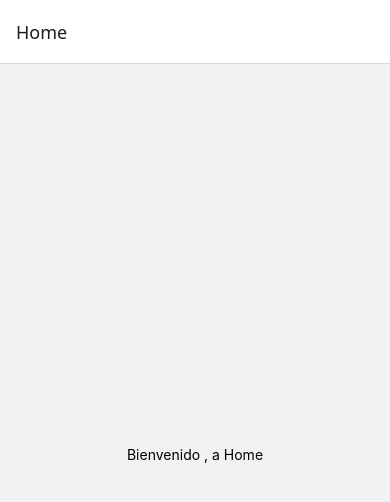
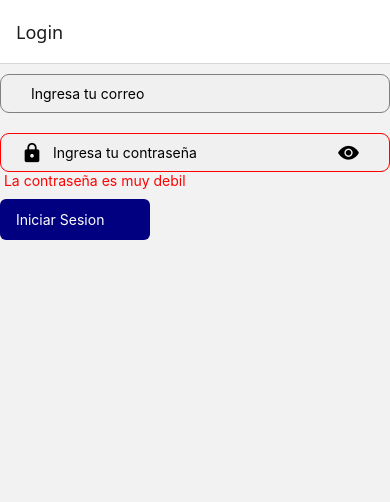
Before and after one commit to obedcasana/ProyectoClase849, a React Native app in the folder MiAppMovil/: screen /Profile in a window 390 px wide. Shown: the top 502 px of the page. Built offline with nearby package versions, Linux system fonts and the light colour scheme.

Commit message:
Semana 4.

```diff
--- a/MiAppMovil/App.tsx
+++ b/MiAppMovil/App.tsx
@@ -1,9 +1,10 @@
 import { NavigationContainer } from "@react-navigation/native";
 import StackNavigator from "./src/navigation/StackNavigator";
+import { navigationRef } from "./src/navigation/NavigationService";
 
 export default function App() {
  return (
-  <NavigationContainer>
+  <NavigationContainer ref={navigationRef}>
       <StackNavigator />
   </NavigationContainer>
  );
--- a/MiAppMovil/app.json
+++ b/MiAppMovil/app.json
@@ -25,6 +25,9 @@
     },
     "web": {
       "favicon": "./assets/favicon.png"
-    }
+    },
+    "plugins": [
+      "expo-font"
+    ]
   }
 }
--- /dev/null
+++ b/MiAppMovil/src/navigation/NavigationService.ts
@@ -0,0 +1,4 @@
+import { createNavigationContainerRef } from "@react-navigation/native";
+import { RootStackParamList } from "./StackNavigator";
+
+export const navigationRef = createNavigationContainerRef<RootStackParamList>();
--- a/MiAppMovil/src/navigation/StackNavigator.tsx
+++ b/MiAppMovil/src/navigation/StackNavigator.tsx
@@ -1,12 +1,14 @@
 import { createNativeStackNavigator } from "@react-navigation/native-stack"
 import LoginScreen from "../screens/LoginScreen";
 import HomeScreen from "../screens/HomeScreen";
+import TabNavigator from "./TabsNavigator";
 
 
 //1. declarar tipado para pantallas y sus parametros
 export type RootStackParamList = {
     Login: undefined,
     Home: {email: string},
+    UserTabs: undefined,
 }
 //2. crear el stack navigator el cual va a manejar la navegacion
 const Stack = createNativeStackNavigator<RootStackParamList>();
@@ -14,9 +16,10 @@ const Stack = createNativeStackNavigator<RootStackParamList>();
 //3. utilizar el stack
 export default function StackNavigator(){
     return(
-        <Stack.Navigator initialRouteName="Home">
+        <Stack.Navigator initialRouteName="Login" screenOptions={{headerShown: true, }}>
             <Stack.Screen name="Login" component={LoginScreen} />
             <Stack.Screen name="Home" component={HomeScreen} />
+            <Stack.Screen name="UserTabs" component={TabNavigator}/>
         </Stack.Navigator>
-    )
+    );
 }
--- /dev/null
+++ b/MiAppMovil/src/navigation/TabsNavigator.tsx
@@ -0,0 +1,45 @@
+import { createBottomTabNavigator } from "@react-navigation/bottom-tabs";
+import ProfileScreen from "../screens/UserSettings/ProfileScreen";
+import SettingsScreen from "../screens/UserSettings/SettingsScreen";
+import { Ionicons, MaterialIcons } from "@expo/vector-icons";
+
+//1. declarar tipado para pantallas y sus parametros
+type TabsParamList = {
+  Profile: undefined;
+  Settings: undefined;
+};
+
+//2. crear el tabs navigator el cual se va a manejar la navegacion por pestañas
+const Tab = createBottomTabNavigator<TabsParamList>();
+
+//3. utilizar el tab navigator
+export default function TabNavigator() {
+  return (
+    <Tab.Navigator
+      screenOptions={{
+        tabBarActiveTintColor: "#5f0650",
+      }}
+    >
+      <Tab.Screen
+        name="Profile"
+        component={ProfileScreen}
+        options={{
+          title: "Mi Perfil",
+          tabBarIcon: ({ color, size }) => (
+            <Ionicons name="person" size={size} color={color} />
+          ),
+        }}
+      />
+      <Tab.Screen
+        name="Settings"
+        component={SettingsScreen}
+        options={{
+          title: "Configuraciones",
+          tabBarIcon: ({ color, size }) => (
+            <Ionicons name="settings" size={size} color={color} />
+          ),
+        }}
+      />
+    </Tab.Navigator>
+  );
+}
--- a/MiAppMovil/src/screens/HomeScreen.tsx
+++ b/MiAppMovil/src/screens/HomeScreen.tsx
@@ -1,15 +1,21 @@
 import { NativeStackScreenProps } from "@react-navigation/native-stack";
 import { View, Text } from "react-native";
 import { RootStackParamList } from "../navigation/StackNavigator";
+import { StatusBar } from "expo-status-bar";
+import CustomButton from "../components/CustomButton";
 
 type Props = NativeStackScreenProps<RootStackParamList, 'Home'>;
 
-export default function HomeScreen({route}: Props){
-    const email = route.params?.email;
-
+export default function HomeScreen({route, navigation}: Props){
+    const { email } = route.params;
+    const handleLoadSettings = () => {
+        navigation.navigate('UserTabs');
+    }
     return(
-        <View style={{ flex: 1, justifyContent: 'center', alignItems: 'center' }}>
-            <Text>Bienvenido {email}, a Home</Text>
+        <View>
+            <StatusBar style="auto" />
+          <Text> Hola {email}, Bienvenido a Home </Text>
+          <CustomButton title={"Ir a User Settings"} onPress={handleLoadSettings}/>
         </View>
     )
 }
--- a/MiAppMovil/src/screens/LoginScreen.tsx
+++ b/MiAppMovil/src/screens/LoginScreen.tsx
@@ -14,7 +14,6 @@ export default function LoginScreen({navigation}:any) {
         }
     }
 
-
     return(
         <View>
             <CustomInput placeholder={"Ingresa tu correo"}
@@ -23,9 +22,11 @@ export default function LoginScreen({navigation}:any) {
 
             <CustomInput type={"password"}
             placeholder={"Ingresa tu contraseña"}
-            value={""}
-            onChange={()=>{}}/>
-            <CustomButton title={"Iniciar Sesion"} onPress={handleLogin}/>
+            value={email}
+            onChange={setEmail}/>
+
+            <CustomButton title={"Iniciar Sesion"}
+            onPress={handleLogin}/>
         </View>
     )
 }
--- a/MiAppMovil/src/screens/RegisterScreen.tsx
+++ b/MiAppMovil/src/screens/RegisterScreen.tsx
@@ -12,7 +12,6 @@ const [phoneNumber, setPhoneNumber] = useState("");
 
   return (
     <View style={styles.container}>
-      <Text>Open up App.tsx to start working on your app!</Text>
 
        <CustomInput
         placeholder={"Ingresa tu nombre"}
--- /dev/null
+++ b/MiAppMovil/src/screens/UserSettings/ProfileScreen.tsx
@@ -0,0 +1,28 @@
+import { View,Text } from "react-native";
+import CustomButton from "../../components/CustomButton";
+import { navigationRef } from "../../navigation/NavigationService";
+
+export default function ProfileScreen({navigation}:any){
+    const handleLogout = () => {
+       if(navigationRef.isReady()){
+            navigationRef.reset({
+                //indice del arreglo routes, que indica la vista actual al momento reset el stack de navegacion
+                index: 0,
+                //es un arreglo de objetos, para el cual cada objeto representa una ruta en el nuevo historial del stack
+                routes: [{name: 'Login'}],
+            })
+       }
+
+
+    }
+    const handleGoToLogin = () =>{
+        navigation.navigate('Login');
+    }
+    return(
+        <View>
+            <Text>NO ERES BIENVENIDO A ESTE PROFILE</Text>
+            <CustomButton title={"Cerrar Sesion"} onPress={handleLogout}/>
+            <CustomButton title={"Ir a Login"} onPress={handleGoToLogin}/>
+        </View>
+    )
+}
--- /dev/null
+++ b/MiAppMovil/src/screens/UserSettings/SettingsScreen.tsx
@@ -0,0 +1,9 @@
+import { View, Text } from "react-native";
+
+export default function SettingsScreen() {
+  return (
+    <View>
+      <Text>Bienvenido a Settings</Text>
+    </View>
+  );
+}
```
Also changed, not shown: MiAppMovil/package.json (+6 -3 lines), 1 other file (tests, documents, lock files or other folders).
